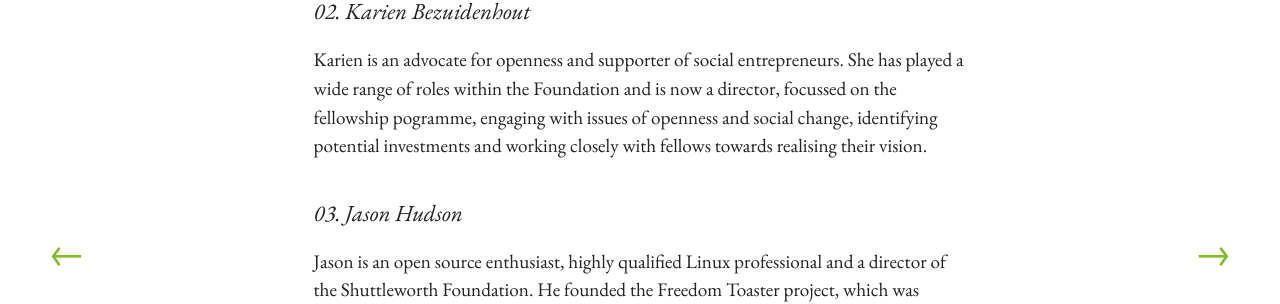
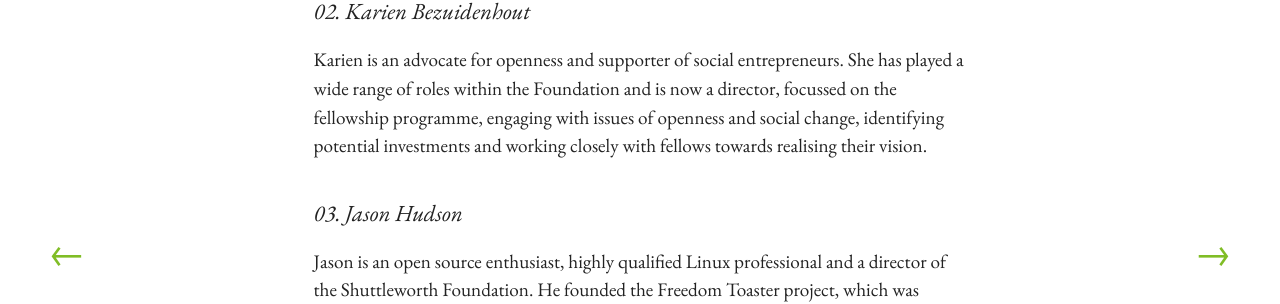
Before and after one commit to ShuttleworthFoundation/shuttleworth-foundation-shades-of-green, a Jekyll site: the page built from book/text/06-19.md, in a window 1280 px wide and 900 px high, scrolled down 1131 px. Shown: the part 213-517 px from the top of the window. Built offline with Jekyll 4.4.1, drawn with Linux system fonts in a browser that asks for light colours; some web fonts are replaced.

Commit message:
Fix typos

```diff
--- a/book/text/06-19.md
+++ b/book/text/06-19.md
@@ -22,7 +22,7 @@ Helen is the executive director and responsible for the strategic direction of t
 
 ### 02. Karien Bezuidenhout
 
-Karien is an advocate for openness and supporter of social entrepreneurs. She has played a wide range of roles within the Foundation and is now a director, focussed on the fellowship pogramme, engaging with issues of openness and social change, identifying potential investments and working closely with fellows towards realising their vision.
+Karien is an advocate for openness and supporter of social entrepreneurs. She has played a wide range of roles within the Foundation and is now a director, focussed on the fellowship programme, engaging with issues of openness and social change, identifying potential investments and working closely with fellows towards realising their vision.
 
 ### 03. Jason Hudson
 
```
Also changed, not shown: book/text/60-00-references.md (+1 -1 lines).
